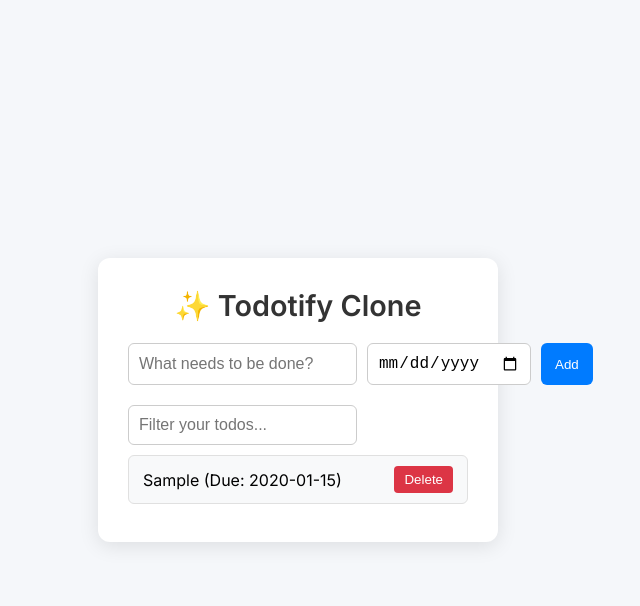
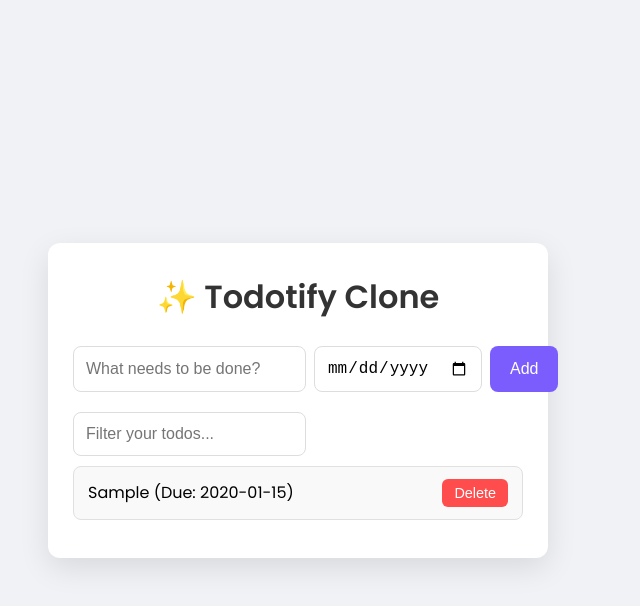
Before and after one commit to Revou-Coding-Camp/codingcamp-7-jul-25-SalwaLintang, a plain HTML site: page index.html in a window 1280 px wide. Both pictures are taken after typing "Sample", "2020-01-15" into the empty fields and a click on the button "Add". Shown: the whole page, without its empty margins (342-982 px from the left). Drawn offline with Linux system fonts and the light colour scheme.

Commit message:
Update style.css

```diff
--- a/css/style.css
+++ b/css/style.css
@@ -1,4 +1,4 @@
-@import url('https://fonts.googleapis.com/css2?family=Inter:wght@400;600&display=swap');
+@import url('https://fonts.googleapis.com/css2?family=Poppins:wght@400;500;600&display=swap');
 
 * {
     margin: 0;
@@ -7,8 +7,8 @@
 }
 
 body {
-    font-family: 'Inter', sans-serif;
-    background-color: #f5f7fa;
+    font-family: 'Poppins', sans-serif;
+    background: #f0f2f5;
     display: flex;
     justify-content: center;
     align-items: center;
@@ -17,45 +17,58 @@ body {
 
 .container {
     background: #ffffff;
-    padding: 30px;
+    padding: 30px 25px;
     border-radius: 12px;
-    box-shadow: 0 4px 20px rgba(0,0,0,0.1);
-    width: 400px;
+    box-shadow: 0 10px 30px rgba(0, 0, 0, 0.1);
+    width: 500px;
+    max-width: 90%;
 }
 
 h1 {
     text-align: center;
     color: #333;
-    margin-bottom: 20px;
-    font-size: 1.8rem;
+    margin-bottom: 25px;
+    font-size: 2rem;
+    font-weight: 600;
 }
 
 form {
     display: flex;
-    gap: 10px;
+    gap: 8px;
     margin-bottom: 20px;
 }
 
-form input, .filter input {
+form input[type="text"],
+form input[type="date"],
+.filter input {
     flex: 1;
-    padding: 10px;
-    border: 1px solid #ccc;
-    border-radius: 6px;
+    padding: 12px;
+    border: 1px solid #ddd;
+    border-radius: 8px;
     font-size: 1rem;
+    transition: border 0.3s ease;
+}
+
+form input:focus,
+.filter input:focus {
+    border-color: #7b5dfd;
+    outline: none;
 }
 
 form button {
-    padding: 10px 14px;
-    background-color: #007bff;
-    color: white;
+    padding: 12px 20px;
+    background: #7b5dfd;
+    color: #fff;
     border: none;
-    border-radius: 6px;
+    border-radius: 8px;
+    font-size: 1rem;
+    font-weight: 500;
     cursor: pointer;
-    transition: background-color 0.3s ease;
+    transition: background 0.3s ease;
 }
 
 form button:hover {
-    background-color: #0056b3;
+    background: #5a3de1;
 }
 
 ul {
@@ -64,25 +77,32 @@ ul {
 }
 
 li {
-    background: #f8f9fa;
-    padding: 10px 14px;
+    background: #f9f9f9;
+    padding: 12px 14px;
     border: 1px solid #e0e0e0;
-    border-radius: 6px;
+    border-radius: 8px;
     margin-bottom: 8px;
     display: flex;
     justify-content: space-between;
     align-items: center;
+    transition: background 0.3s ease;
+}
+
+li:hover {
+    background: #f1f1f1;
 }
 
 .delete-btn {
-    background: #dc3545;
-    color: white;
+    background: #ff4d4d;
+    color: #fff;
     border: none;
-    border-radius: 4px;
-    padding: 6px 10px;
+    border-radius: 6px;
+    padding: 6px 12px;
+    font-size: 0.9rem;
     cursor: pointer;
+    transition: background 0.3s ease;
 }
 
 .delete-btn:hover {
-    background: #c82333;
+    background: #d93636;
 }
```
